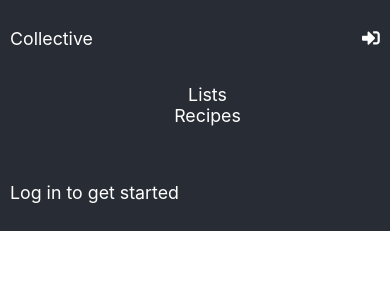
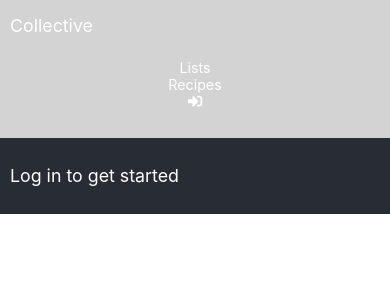
Before and after one commit to LauSam09/collective, a React (Create React App) app: page / in a window 390 px wide. Shown: the top 300 px of the page. Built offline with nearby package versions, Linux system fonts and the light colour scheme; no server answers.

Commit message:
Add logout icon to list

```diff
--- a/src/components/Navigation/Navigation.module.css
+++ b/src/components/Navigation/Navigation.module.css
@@ -2,8 +2,9 @@
   display: flex;
   justify-content: space-between;
   align-items: center;
+  flex-wrap: wrap;
   padding: 10px;
-  flex-wrap: wrap;
+  background-color: lightgray;
 }
 
 .container p {
@@ -12,21 +13,27 @@
 
 .container ul {
   list-style: none;
+  padding: 0;
 }
 
 .container li {
   display: inline;
-  margin-right: 15px;
+  margin-left: 15px;
+  font-size: 0.8em;
 }
 
 @media (max-width: 768px) {
+  .container p {
+    margin: 5px 0;
+  }
+
   .container div {
     flex: 0 0 100%;
-    order: 2;
   }
 
-  .container div li {
+  .container li {
     display: block;
     text-align: center;
+    margin: 0;
   }
 }
--- a/src/components/Navigation/Navigation.tsx
+++ b/src/components/Navigation/Navigation.tsx
@@ -21,13 +21,23 @@ export default function Navigation() {
           <li>
             <Link to="/recipes">Recipes</Link>
           </li>
+          <li>
+            {authenticated ? (
+              <FontAwesomeIcon
+                icon={faSignOutAlt}
+                onClick={logout}
+                title="Log out"
+              />
+            ) : (
+              <FontAwesomeIcon
+                icon={faSignInAlt}
+                onClick={login}
+                title="Log in"
+              />
+            )}
+          </li>
         </ul>
       </div>
-      {authenticated ? (
-        <FontAwesomeIcon icon={faSignOutAlt} onClick={logout} title="Log out" />
-      ) : (
-        <FontAwesomeIcon icon={faSignInAlt} onClick={login} title="Log in" />
-      )}
     </div>
   )
 }
```
